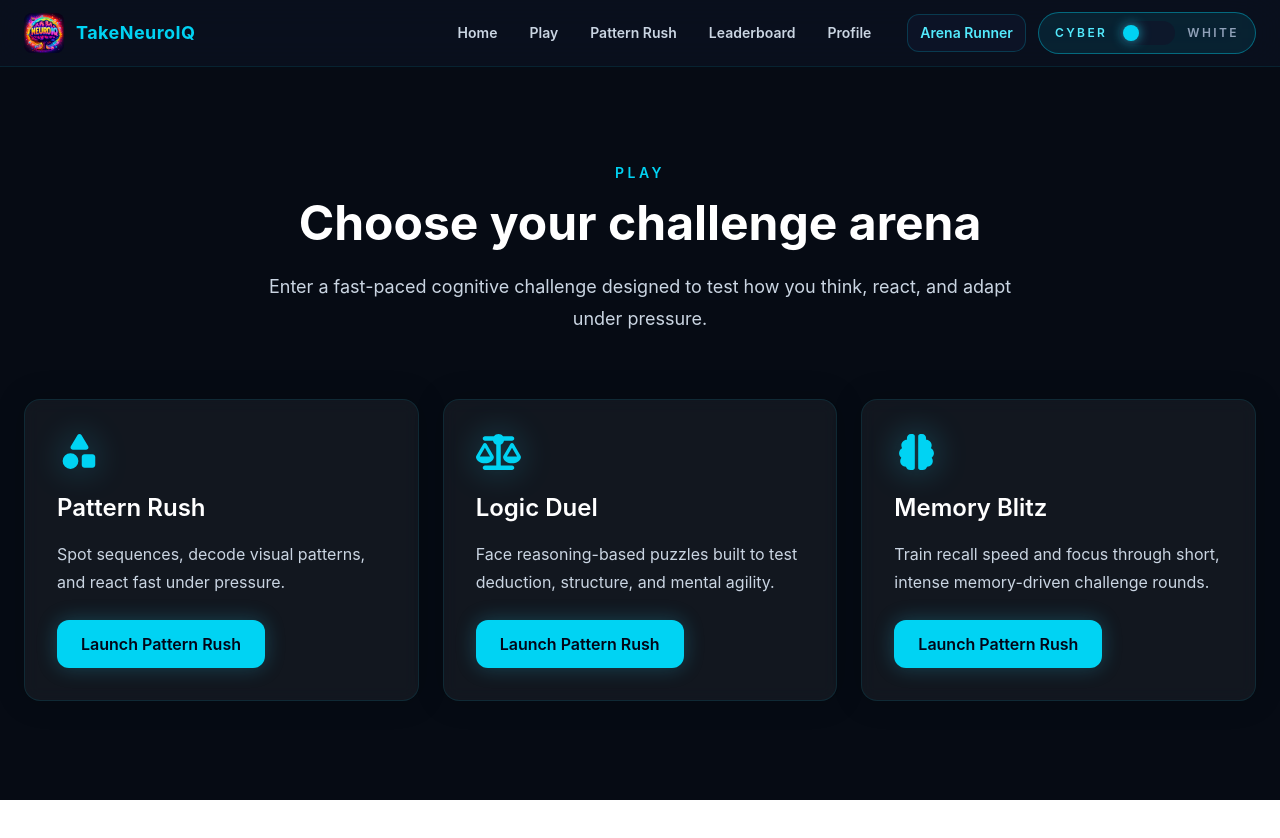
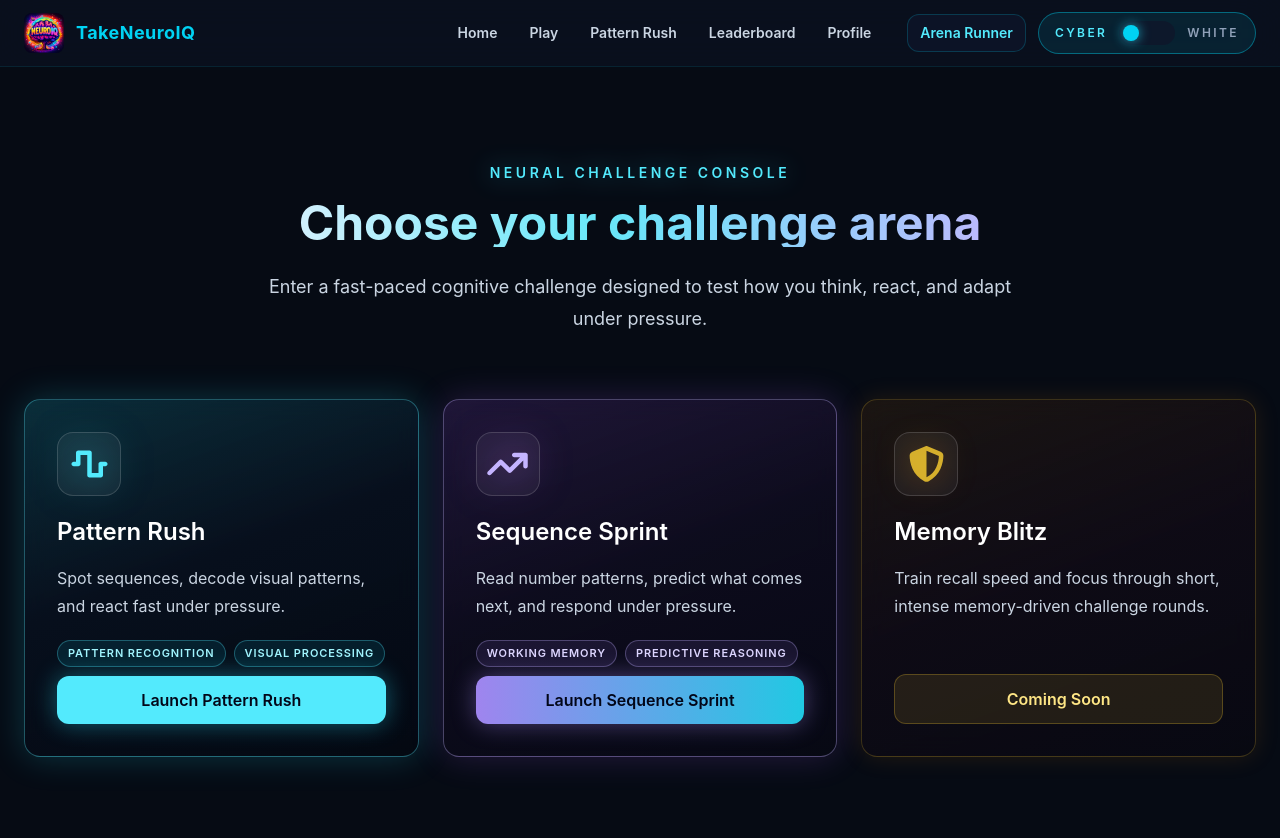
Before and after one commit to Breedlove-Jason/takeneuroiq, a React (Vite) app: page /play in a window 1280 px wide. Shown: the top 838 px of the page. Before the commit the page ends 800 px from the top, so only its background shows below. Built offline with nearby package versions, Linux system fonts and the light colour scheme.

Commit message:
Enhance Arena and Play components: implement dynamic puzzle type handling and update challenge display

```diff
--- a/package.json
+++ b/package.json
@@ -8,6 +8,9 @@
     "build": "vite build",
     "lint": "eslint .",
     "preview": "vite preview"
+  },
+  "engines": {
+    "node": ">=22.12.0"
   },
   "dependencies": {
     "@fortawesome/fontawesome-svg-core": "^7.2.0",
--- a/src/pages/Arena.jsx
+++ b/src/pages/Arena.jsx
@@ -173,6 +173,12 @@ function Arena({ theme }) {
   const recommendedOpeningDifficulty =
     recommendedDifficultyLabels[initialTargetDifficulty] || 'MEDIUM';
 
+  const routePuzzleType = location.state?.puzzleType;
+  const initialPuzzleType =
+    Object.values(PUZZLE_TYPES).includes(routePuzzleType)
+      ? routePuzzleType
+      : DEFAULT_PUZZLE_TYPE;
+
   const recommendedSessionReason =
     recommendedSessionReasonMap[recommendedSession?.adaptiveState] ||
     recommendedSessionReasonMap.default;
@@ -183,14 +189,14 @@ function Arena({ theme }) {
     recommendedSessionStyles[recommendedSession?.adaptiveState] ||
     recommendedSessionStyles.default;
   const initialPuzzle = useMemo(() => {
-    if (DEFAULT_PUZZLE_TYPE === PUZZLE_TYPES.SEQUENCE_SPRINT) {
+    if (initialPuzzleType === PUZZLE_TYPES.SEQUENCE_SPRINT) {
       return getRandomSequenceSprintPuzzle(initialTargetDifficulty);
     }
     return getRandomPuzzle(initialTargetDifficulty);
-  }, [initialTargetDifficulty]);
+  }, [initialTargetDifficulty, initialPuzzleType]);
 
   // Core game state
-  const [activePuzzleType, setActivePuzzleType] = useState(DEFAULT_PUZZLE_TYPE);
+  const [activePuzzleType, setActivePuzzleType] = useState(initialPuzzleType);
   const [currentPuzzle, setCurrentPuzzle] = useState(initialPuzzle);
   const [sequenceSprintPuzzle, setSequenceSprintPuzzle] = useState(() =>
     getRandomSequenceSprintPuzzle(initialTargetDifficulty),
@@ -256,14 +262,6 @@ function Arena({ theme }) {
     adaptiveCoachingMessageMap[liveAdaptiveDifficulty.state] ??
     'Stay consistent and keep building momentum.';
 
-  const getDevPuzzleTypeButtonClasses = (type) => {
-    const base =
-      'rounded-full border px-3 py-1 text-[11px] font-semibold uppercase tracking-[0.25em] transition-colors duration-200';
-    if (activePuzzleType === type) {
-      return `${base} ${isCyber ? 'border-cyan-400/80 bg-cyan-400 text-slate-950 shadow-[0_0_12px_rgba(34,211,238,0.35)]' : 'border-cyan-500 bg-cyan-600 text-white shadow-[0_0_12px_rgba(34,211,238,0.25)]'}`;
-    }
-    return `${base} ${isCyber ? 'border-white/15 bg-white/5 text-cyan-200/80 hover:border-cyan-400/70 hover:bg-cyan-400/10 hover:text-white' : 'border-slate-200 bg-slate-100 text-slate-600 hover:border-cyan-300 hover:bg-cyan-50 hover:text-cyan-700'}`;
-  };
 
   const isRecommendedSessionAligned =
     Boolean(recommendedSession?.adaptiveState) &&
@@ -500,24 +498,6 @@ function Arena({ theme }) {
     setPuzzlesSeen((prev) => prev + 1);
   }
 
-  function handleChangePuzzleType(nextPuzzleType) {
-    if (nextPuzzleType === activePuzzleType) {
-      return;
-    }
-
-    const difficulty =
-      currentPuzzleDifficulty || liveAdaptiveDifficulty.targetDifficulty || 'medium';
-    const nextPuzzle = getNextPuzzleByType(nextPuzzleType, difficulty);
-
-    setActivePuzzleType(nextPuzzleType);
-    setSequenceSprintSelectedAnswer(null);
-    if (nextPuzzleType === PUZZLE_TYPES.SEQUENCE_SPRINT) {
-      setSequenceSprintPuzzle(nextPuzzle);
-    } else {
-      setCurrentPuzzle(nextPuzzle);
-    }
-    setPuzzlesSeen((prev) => prev + 1);
-  }
   function processAnswerResult({
     isCorrect,
     nextTotalAnswers,
@@ -878,30 +858,6 @@ function Arena({ theme }) {
               >
                 Solo Arena
               </div>
-            </div>
-          </div>
-
-          <div
-            className={`mt-4 flex items-center justify-between rounded-2xl border px-4 py-3 text-xs uppercase tracking-[0.35em] ${isCyber ? 'border-white/10 bg-slate-900/60 text-cyan-200' : 'border-slate-200 bg-slate-50 text-slate-600'} shadow-[0_10px_30px_rgba(0,0,0,0.12)]`}
-          >
-            <span className={`${isCyber ? 'text-cyan-200/80' : 'text-slate-500'}`}>
-              Dev Puzzle Type
-            </span>
-            <div className="flex gap-2">
-              <button
-                type="button"
-                onClick={() => handleChangePuzzleType(PUZZLE_TYPES.PATTERN_RUSH)}
-                className={getDevPuzzleTypeButtonClasses(PUZZLE_TYPES.PATTERN_RUSH)}
-              >
-                Pattern Rush
-              </button>
-              <button
-                type="button"
-                onClick={() => handleChangePuzzleType(PUZZLE_TYPES.SEQUENCE_SPRINT)}
-                className={getDevPuzzleTypeButtonClasses(PUZZLE_TYPES.SEQUENCE_SPRINT)}
-              >
-                Sequence Sprint
-              </button>
             </div>
           </div>
 
--- a/src/pages/Play.jsx
+++ b/src/pages/Play.jsx
@@ -2,9 +2,9 @@
 import { FontAwesomeIcon } from '@fortawesome/react-fontawesome';
 import { Link } from 'react-router-dom';
 import {
-  faShapes,
-  faScaleBalanced,
-  faBrain,
+  faWaveSquare,
+  faArrowTrendUp,
+  faShieldHalved,
 } from '@fortawesome/free-solid-svg-icons';
 
 /**
@@ -22,43 +22,106 @@ function Play({ theme }) {
 
   const challenges = [
     {
-      icon: faShapes,
+      icon: faWaveSquare,
+      puzzleType: 'pattern_rush',
       title: 'Pattern Rush',
       description:
         'Spot sequences, decode visual patterns, and react fast under pressure.',
-      buttonText: 'Enter Pattern Rush',
+      buttonText: 'Launch Pattern Rush',
+      skills: ['Pattern Recognition', 'Visual Processing'],
+      cardTone: {
+        cyber:
+          'border-cyan-300/35 bg-[linear-gradient(160deg,rgba(34,211,238,0.18)_0%,rgba(8,16,30,0.88)_45%,rgba(4,9,18,0.96)_100%)] shadow-[0_0_34px_rgba(34,211,238,0.22)] hover:border-cyan-300/75 hover:shadow-[0_0_50px_rgba(34,211,238,0.32)]',
+        light:
+          'border-cyan-300 bg-[linear-gradient(155deg,rgba(236,254,255,0.95)_0%,rgba(255,255,255,1)_55%,rgba(240,249,255,0.9)_100%)] shadow-[0_14px_32px_rgba(8,145,178,0.14)] hover:border-cyan-400 hover:shadow-[0_18px_38px_rgba(8,145,178,0.2)]',
+      },
+      iconTone: {
+        cyber:
+          'text-cyan-300 drop-shadow-[0_0_18px_rgba(34,211,238,0.55)]',
+        light: 'text-cyan-600',
+      },
+      buttonTone: {
+        cyber:
+          'bg-cyan-300 text-slate-950 shadow-[0_0_24px_rgba(34,211,238,0.42)] hover:bg-cyan-200 hover:shadow-[0_0_34px_rgba(34,211,238,0.56)]',
+        light: 'bg-cyan-600 text-white hover:bg-cyan-500 shadow-sm',
+      },
+      tagTone: {
+        cyber: 'border-cyan-300/30 bg-cyan-400/10 text-cyan-200',
+        light: 'border-cyan-200 bg-cyan-50 text-cyan-700',
+      },
     },
     {
-      icon: faScaleBalanced,
-      title: 'Logic Duel',
+      icon: faArrowTrendUp,
+      puzzleType: 'sequence_sprint',
+      title: 'Sequence Sprint',
       description:
-        'Face reasoning-based puzzles built to test deduction, structure, and mental agility.',
-      buttonText: 'Enter Logic Duel',
+        'Read number patterns, predict what comes next, and respond under pressure.',
+      buttonText: 'Launch Sequence Sprint',
+      skills: ['Working Memory', 'Predictive Reasoning'],
+      cardTone: {
+        cyber:
+          'border-violet-300/35 bg-[linear-gradient(160deg,rgba(168,85,247,0.16)_0%,rgba(14,12,30,0.9)_48%,rgba(7,9,20,0.96)_100%)] shadow-[0_0_34px_rgba(168,85,247,0.2)] hover:border-violet-300/75 hover:shadow-[0_0_50px_rgba(168,85,247,0.32)]',
+        light:
+          'border-violet-300 bg-[linear-gradient(155deg,rgba(245,243,255,0.96)_0%,rgba(255,255,255,1)_58%,rgba(250,245,255,0.9)_100%)] shadow-[0_14px_32px_rgba(124,58,237,0.14)] hover:border-violet-400 hover:shadow-[0_18px_38px_rgba(124,58,237,0.2)]',
+      },
+      iconTone: {
+        cyber:
+          'text-violet-300 drop-shadow-[0_0_18px_rgba(168,85,247,0.58)]',
+        light: 'text-violet-600',
+      },
+      buttonTone: {
+        cyber:
+          'bg-[linear-gradient(90deg,rgba(167,139,250,0.95)_0%,rgba(34,211,238,0.95)_100%)] text-slate-950 shadow-[0_0_24px_rgba(167,139,250,0.4)] hover:brightness-110 hover:shadow-[0_0_36px_rgba(167,139,250,0.54)]',
+        light:
+          'bg-[linear-gradient(90deg,rgba(124,58,237,0.95)_0%,rgba(14,165,233,0.95)_100%)] text-white hover:brightness-110 shadow-sm',
+      },
+      tagTone: {
+        cyber: 'border-violet-300/30 bg-violet-400/10 text-violet-200',
+        light: 'border-violet-200 bg-violet-50 text-violet-700',
+      },
     },
     {
-      icon: faBrain,
+      icon: faShieldHalved,
       title: 'Memory Blitz',
       description:
         'Train recall speed and focus through short, intense memory-driven challenge rounds.',
-      buttonText: 'Enter Memory Blitz',
+      buttonText: 'Coming Soon',
+      cardTone: {
+        cyber:
+          'border-amber-300/20 bg-[linear-gradient(160deg,rgba(217,119,6,0.1)_0%,rgba(16,11,22,0.86)_50%,rgba(8,9,18,0.96)_100%)] shadow-[0_0_24px_rgba(217,119,6,0.14)] hover:border-amber-300/35',
+        light:
+          'border-amber-200 bg-[linear-gradient(155deg,rgba(255,251,235,0.92)_0%,rgba(255,255,255,1)_58%,rgba(255,247,237,0.86)_100%)] shadow-[0_12px_24px_rgba(217,119,6,0.12)] hover:border-amber-300',
+      },
+      iconTone: {
+        cyber:
+          'text-amber-300/80 drop-shadow-[0_0_14px_rgba(245,158,11,0.32)]',
+        light: 'text-amber-600',
+      },
     },
   ];
 
   return (
     <section className="px-6 py-24">
       <div className="mx-auto max-w-7xl">
-        <div className="mx-auto max-w-3xl text-center">
+        <div className="relative mx-auto max-w-3xl text-center">
+          {isCyber && (
+            <div className="pointer-events-none absolute inset-x-10 -bottom-6 -top-8 -z-10 rounded-full bg-cyan-400/10 blur-3xl" />
+          )}
           <p
             className={`text-sm font-semibold uppercase tracking-[0.25em] ${
-              isCyber ? 'text-cyan-400' : 'text-cyan-600'
+              isCyber
+                ? 'text-cyan-300 drop-shadow-[0_0_12px_rgba(34,211,238,0.45)]'
+                : 'text-cyan-600'
             }`}
           >
-            Play
+            Neural Challenge Console
           </p>
 
           <h1
             className={`mt-4 text-4xl font-bold md:text-5xl ${
-              isCyber ? 'text-white' : 'text-slate-900'
+              isCyber
+                ? 'bg-[linear-gradient(90deg,#e0f2fe_0%,#67e8f9_45%,#c4b5fd_100%)] bg-clip-text text-transparent'
+                : 'text-slate-900'
             }`}
           >
             Choose your challenge arena
@@ -78,18 +141,18 @@ function Play({ theme }) {
           {challenges.map((challenge) => (
             <div
               key={challenge.title}
-              className={`rounded-2xl border p-8 backdrop-blur-sm transition ${
+              className={`group flex h-full flex-col rounded-2xl border p-8 backdrop-blur-md transition-all duration-500 hover:-translate-y-1.5 ${
                 isCyber
-                  ? 'border-cyan-400/10 bg-white/5 shadow-[0_0_30px_rgba(0,0,0,0.18)] hover:border-cyan-400/30'
-                  : 'border-slate-200 bg-white shadow-sm hover:border-cyan-300'
+                  ? challenge.cardTone.cyber
+                  : challenge.cardTone.light
               }`}
             >
               <div
-                className={`text-4xl ${
+                className={`inline-flex h-16 w-16 items-center justify-center rounded-2xl border text-4xl transition-all duration-300 ${
                   isCyber
-                    ? 'text-cyan-400 drop-shadow-[0_0_16px_rgba(34,211,238,0.35)]'
-                    : 'text-cyan-600'
-                }`}
+                    ? 'border-white/15 bg-white/5 group-hover:scale-105'
+                    : 'border-slate-200 bg-white group-hover:scale-105'
+                } ${isCyber ? challenge.iconTone.cyber : challenge.iconTone.light}`}
               >
                 <FontAwesomeIcon icon={challenge.icon} />
               </div>
@@ -110,16 +173,50 @@ function Play({ theme }) {
                 {challenge.description}
               </p>
 
+              {challenge.skills && (
+                <div className="mt-5 flex flex-nowrap gap-2 overflow-x-auto pb-1">
+                  {challenge.skills.map((skill) => (
+                    <span
+                      key={skill}
+                      className={`shrink-0 whitespace-nowrap rounded-full border px-2.5 py-1 text-[11px] font-semibold uppercase tracking-[0.08em] ${
+                        isCyber ? challenge.tagTone.cyber : challenge.tagTone.light
+                      }`}
+                    >
+                      {skill}
+                    </span>
+                  ))}
+                </div>
+              )}
+
+              {challenge.puzzleType ? (
+                <div className="mt-auto pt-[5px]">
                   <Link
                     to="/arena"
-                className={`mt-6 inline-flex items-center justify-center rounded-xl px-6 py-3 font-semibold transition ${
+                    state={{ puzzleType: challenge.puzzleType }}
+                    className={`inline-flex w-full items-center justify-center rounded-xl px-6 py-3 font-semibold transition-all duration-300 ${
                       theme === 'cyber'
-                    ? 'bg-cyan-400 text-slate-950 hover:bg-cyan-300 shadow-[0_0_20px_rgba(34,211,238,0.25)]'
-                    : 'bg-cyan-600 text-white hover:bg-cyan-500'
+                        ? challenge.buttonTone.cyber
+                        : challenge.buttonTone.light
                     }`}
                   >
-                Launch Pattern Rush
+                    {challenge.buttonText}
                   </Link>
+                </div>
+              ) : (
+                <div className="mt-auto pt-[5px]">
+                  <button
+                    type="button"
+                    disabled
+                    className={`inline-flex w-full items-center justify-center rounded-xl px-6 py-3 font-semibold transition-all duration-300 ${
+                      theme === 'cyber'
+                        ? 'cursor-not-allowed border border-amber-300/25 bg-amber-300/10 text-amber-200'
+                        : 'border border-slate-200 bg-slate-100 text-slate-400 cursor-not-allowed'
+                    }`}
+                  >
+                    Coming Soon
+                  </button>
+                </div>
+              )}
             </div>
           ))}
         </div>
```
Also changed, not shown: 1 other file (tests, documents, lock files or other folders). Lines whose indentation alone changed are shown as unchanged.
